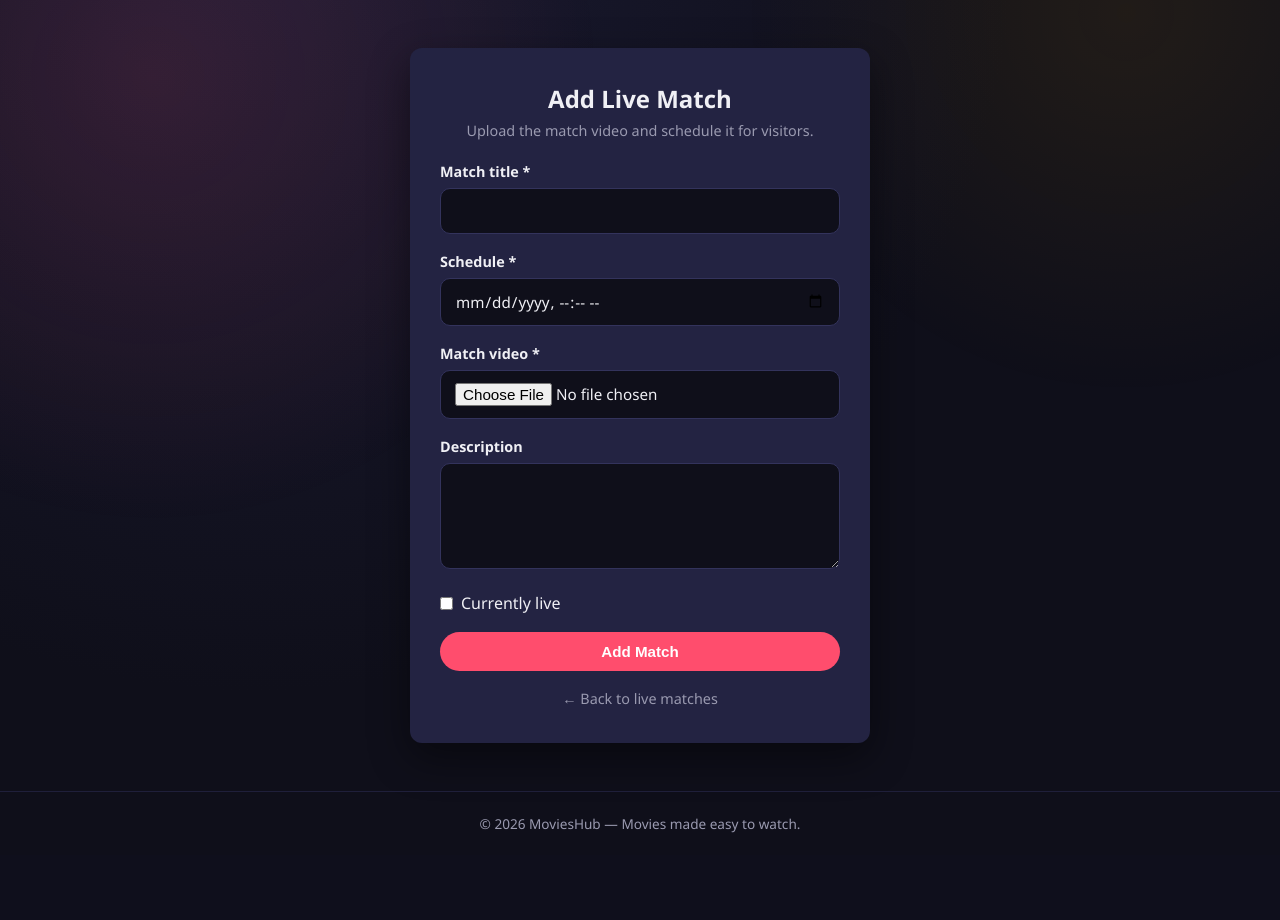
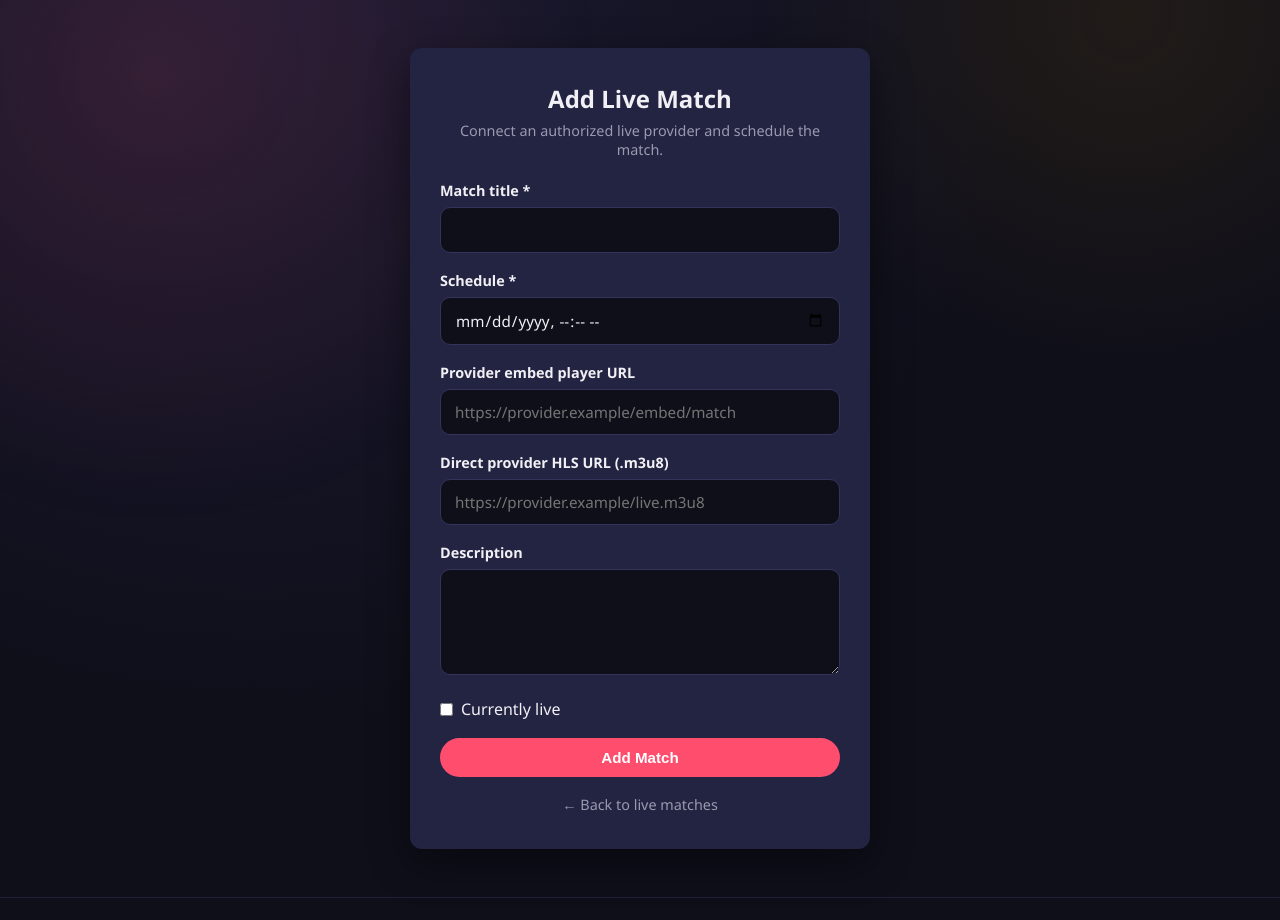
Before and after one commit to BYISHIMO-NGOGA-Blaise/movies, a Flask app: page /live/manage in a window 1280 px wide. Shown: the part 67-987 px from the top of the page. Before the commit the page ends 900 px from the top, so only its background shows below. Run offline with Flask 3, Linux system fonts and the light colour scheme; the visitor is signed in with stand-in values (Sample User, id 1); data that the repository does not hold is empty.

Commit message:
Connect authorized live match providers
Co-authored-by: Copilot <223556219+Copilot@users.noreply.github.com>

```diff
--- a/app.py
+++ b/app.py
@@ -546,32 +546,26 @@ def manage_live_match():
         validate_csrf()
         title = request.form.get("title", "").strip()
         description = request.form.get("description", "").strip()
-        video = request.files.get("video")
+        stream_url = request.form.get("stream_url", "").strip()
+        embed_url = request.form.get("embed_url", "").strip()
         scheduled_at = request.form.get("scheduled_at", "").strip()
         is_live = 1 if request.form.get("is_live") == "1" else 0
         if not title or not scheduled_at:
             flash("Enter a match title and schedule date.", "error")
             return redirect(url_for("manage_live_match"))
-        if not video or not video.filename:
-            flash("Choose a match video file.", "error")
+        if not valid_stream_url(stream_url) or not valid_stream_url(embed_url):
+            flash("Provider URLs must be valid http or https URLs.", "error")
             return redirect(url_for("manage_live_match"))
-        if not allowed_file(video.filename, ALLOWED_VIDEO_EXTENSIONS):
-            flash("Choose a supported video file.", "error")
+        if not stream_url and not embed_url:
+            flash("Add a live stream or embed provider URL.", "error")
             return redirect(url_for("manage_live_match"))
-
-        video_name = unique_upload_name(video.filename)
-        video_path = os.path.join(UPLOAD_DIR, video_name)
-        temp_path = f"{video_path}.uploading"
-        with open(temp_path, "wb") as output:
-            shutil.copyfileobj(video.stream, output, length=1024 * 1024)
-        os.replace(temp_path, video_path)
 
         conn = get_db()
         conn.execute(
             "INSERT INTO live_matches "
             "(title, description, video_file, stream_url, embed_url, scheduled_at, is_live, created_at) "
-            "VALUES (?, ?, ?, '', '', ?, ?, ?)",
-            (title, description, video_name, scheduled_at, is_live, datetime.now().isoformat()),
+            "VALUES (?, ?, '', ?, ?, ?, ?, ?)",
+            (title, description, stream_url, embed_url, scheduled_at, is_live, datetime.now().isoformat()),
         )
         conn.commit()
         conn.close()
--- a/templates/manage_live.html
+++ b/templates/manage_live.html
@@ -4,8 +4,8 @@
 {% block content %}
 <section class="auth-card">
     <h1>Add Live Match</h1>
-    <p class="auth-note">Upload the match video and schedule it for visitors.</p>
-    <form method="post" action="{{ url_for('manage_live_match') }}" class="form" enctype="multipart/form-data">
+    <p class="auth-note">Connect an authorized live provider and schedule the match.</p>
+    <form method="post" action="{{ url_for('manage_live_match') }}" class="form">
         <input type="hidden" name="csrf_token" value="{{ csrf_token }}">
         <div class="field">
             <label for="title">Match title *</label>
@@ -16,8 +16,12 @@
             <input type="datetime-local" id="scheduled_at" name="scheduled_at" required>
         </div>
         <div class="field">
-            <label for="video">Match video *</label>
-            <input type="file" id="video" name="video" accept="video/*" required>
+            <label for="embed_url">Provider embed player URL</label>
+            <input type="url" id="embed_url" name="embed_url" placeholder="https://provider.example/embed/match">
+        </div>
+        <div class="field">
+            <label for="stream_url">Direct provider HLS URL (.m3u8)</label>
+            <input type="url" id="stream_url" name="stream_url" placeholder="https://provider.example/live.m3u8">
         </div>
         <div class="field">
             <label for="description">Description</label>
```
Also changed, not shown: templates/live_match.html (+7 -4 lines), test_app.py (+4 -3 lines).
